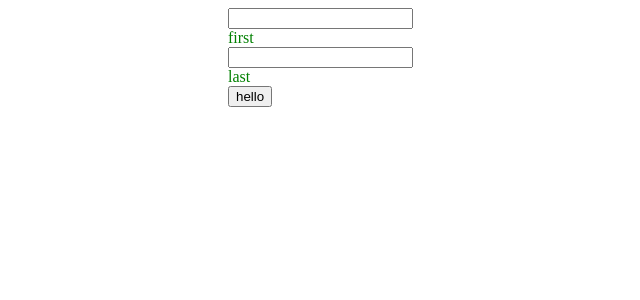
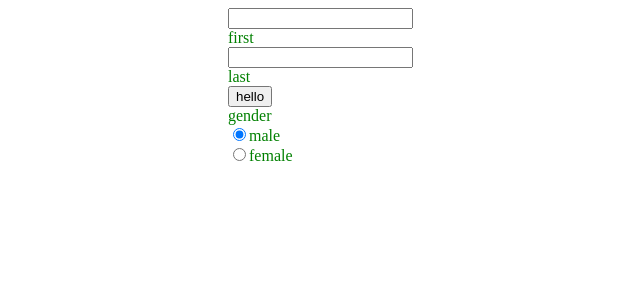
Before and after one commit to DT0814/react-workshop, a React (Create React App) app: page / in a window 1280 px wide. Shown: the top 300 px of the page, without its empty margins (312-952 px from the left). Built offline with nearby package versions, Linux system fonts and the light colour scheme.

Commit message:
add radio

```diff
--- /dev/null
+++ b/src/components/Radio.tsx
@@ -0,0 +1,27 @@
+import React from 'react';
+
+type RadioProps = {
+  className:String
+  radioName: string;
+  selectedName: string;
+  values: Array<string>;
+  changed: (value:String) => void;
+};
+const Radio = (prop: RadioProps) => {
+  const onChange = (e: React.FormEvent<HTMLInputElement>) => {
+    prop.changed(e.currentTarget.value);
+  };
+  return (
+    <div>
+      <label>{prop.radioName}</label>
+      {prop.values.map((value: string) => (
+        <div key={value} className={prop.className.toString()}>
+          <input type="radio" id={value} value={value} onChange={onChange} checked={prop.selectedName === value} />
+          <label>{value}</label>
+        </div>
+      ))
+      }
+    </div>
+  )
+};
+export default Radio;
--- a/src/page/App.tsx
+++ b/src/page/App.tsx
@@ -2,12 +2,17 @@ import React, {Component} from 'react';
 import './App.css'
 import Input from "../components/Input";
 import Button from "../components/Button";
+import Radio from "../components/Radio";
 
 class App extends Component {
   state = {
     firstName: "",
-    lastName: ""
+    lastName: "",
+    genderSelectedName: "male"
   };
+
+  genderValue = ['male', 'female'];
+
   setFirstName = (firstName: String) => {
     this.setState({
       firstName
@@ -18,8 +23,13 @@ class App extends Component {
       lastName
     })
   };
+  setRadioName = (genderSelectedName: String) => {
+    this.setState({
+      genderSelectedName:genderSelectedName
+    })
+  };
   clickButton = () => {
-    alert(this.state.firstName + ":" + this.state.lastName)
+    alert("hello: "+this.state.genderSelectedName+"  "+this.state.firstName + " " + this.state.lastName)
   };
 
   render() {
@@ -30,6 +40,7 @@ class App extends Component {
                  changed={this.setFirstName}/><label>first</label>
           <Input className={"app-input"} inputText={this.state.lastName} changed={this.setLastName}/><label>last</label>
           <Button className={"app-button"} buttonText={"hello"} clickButton={this.clickButton}/>
+          <Radio className={"app-radio"} radioName={"gender"} selectedName={this.state.genderSelectedName} changed={this.setRadioName} values={this.genderValue}></Radio>
         </form>
       </div>
     );
```
